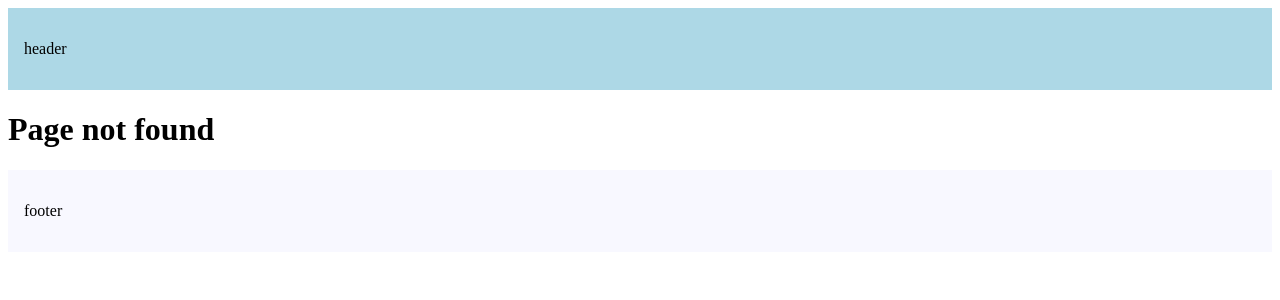
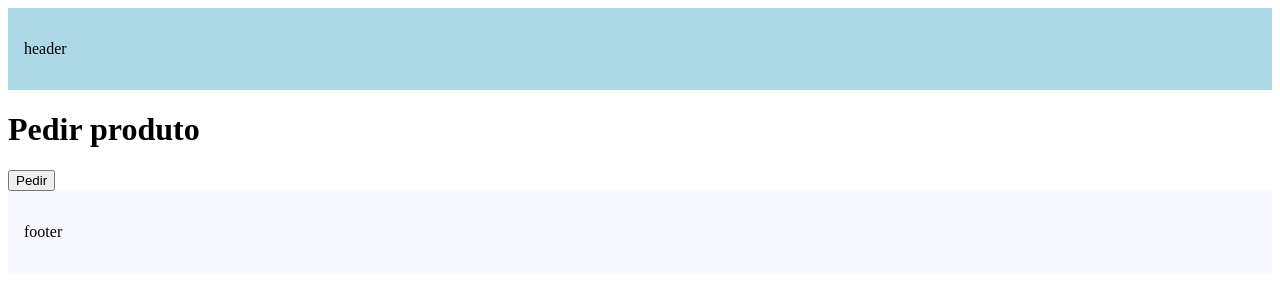
Before and after one commit to GabrielTrigueiro/routing-demo, a Next.js app: page /order-product in a window 1280 px wide. Before the commit this address had no page. Shown: the top 300 px of the page. Built offline with nearby package versions, Linux system fonts and the light colour scheme.

Commit message:
navegando pra rotas ao apertar botoes e nao links

```diff
--- /dev/null
+++ b/src/app/order-product/page.tsx
@@ -0,0 +1,18 @@
+"use client";
+
+import { useRouter } from "next/navigation";
+
+export default function OrderProduct() {
+  const router = useRouter();
+
+  const handleClick = () => {
+    router.push("/");
+  };
+
+  return (
+    <>
+      <h1>Pedir produto</h1>
+      <button onClick={handleClick}>Pedir</button>
+    </>
+  );
+}
```
